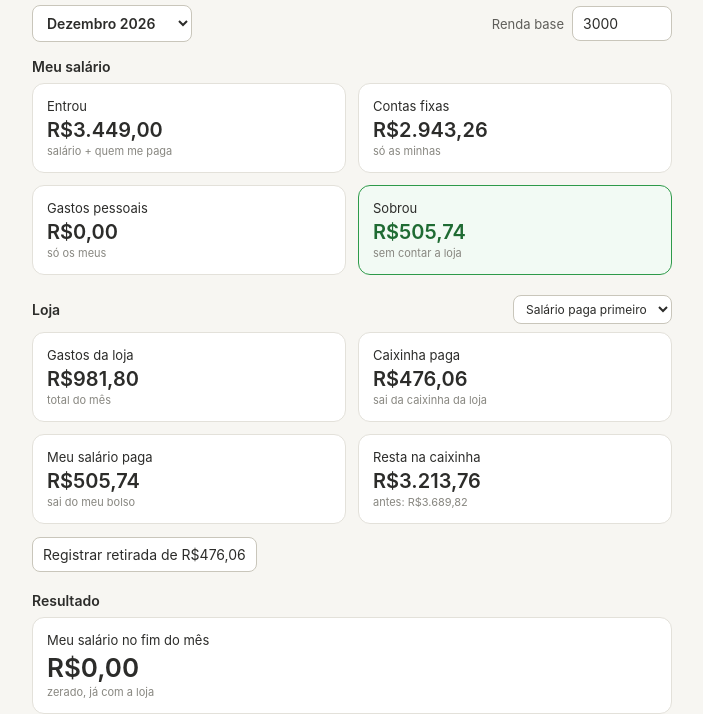
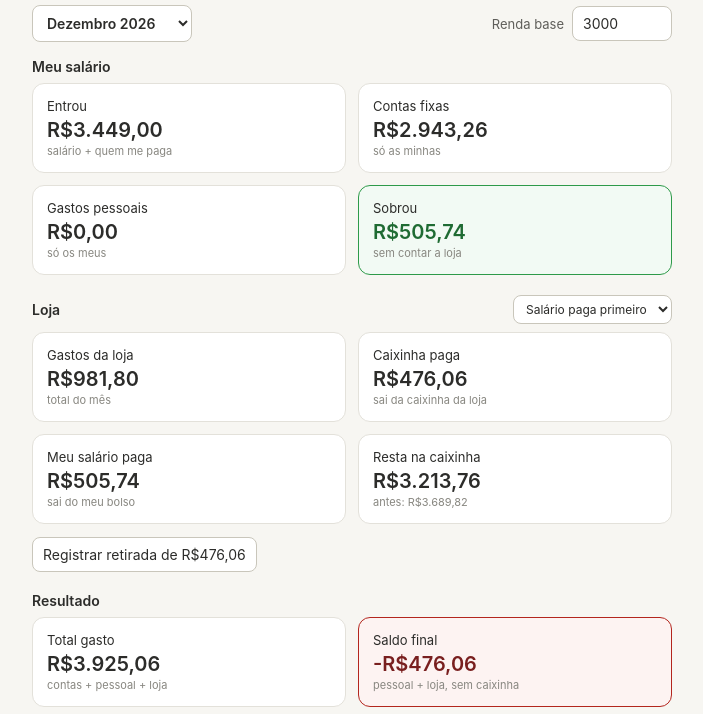
Before and after one commit to brunamarquesb127-cloud/financeiro, a plain HTML site: page index.html in a window 1280 px wide. Shown: the part 87-801 px from the top of the page, without its empty margins (288-991 px from the left). Drawn offline with Linux system fonts and the light colour scheme.

Commit message:
Add files via upload

```diff
--- a/index.html
+++ b/index.html
@@ -661,6 +661,8 @@
       r.daCaixinha = r2c(r.jaRetirado + r.aRetirar);
       r.doSalario = r2c(r.loja - r.daCaixinha);
       r.socorro = retiradas(c => !ehCxLoja(c), m);
+      r.total = r2c(r.fixo + r.pessoal + r.loja);
+      r.saldoTudo = r2c(r.renda - r.total);
       r.fim = r2c(r.sobra - r.doSalario + r.socorro);
       cx = r2c(cx - r.aRetirar);
       r.cxDepois = cx;
@@ -716,14 +718,16 @@
     // --- resultado ---
     box.appendChild(elx('div', 'grpTit', 'Resultado'));
     const g3 = elx('div', 'nGrid'); box.appendChild(g3);
+    card(g3, 'totalGastoOut', 'Total gasto', r.total, 'contas + pessoal + loja');
+    card(g3, 'saldoTudoOut', 'Saldo final', r.saldoTudo, 'pessoal + loja, sem caixinha', {res:true});
     if(r.socorro > 0){ card(g3, 'socorroOut', 'Cobri com minhas caixinhas', r.socorro, 'emergência, tia e outras', {full:true}); }
-    card(g3, 'saldoOut', 'Meu salário no fim do mês', r.fim, r.fim < 0 ? 'negativo, já com a loja' : r.fim > 0 ? 'positivo, já com a loja' : 'zerado, já com a loja', {res:true, full:true});
+    card(g3, 'saldoOut', 'Saldo final com a caixinha', r.fim, (r.fim < 0 ? 'negativo' : r.fim > 0 ? 'positivo' : 'zerado') + (r.daCaixinha > 0 ? ', caixinha da loja paga ' + fmt(r.daCaixinha) : ', sem usar a caixinha'), {res:true, full:true});
     // --- todos os meses ---
     const c3 = elx('details', 'fluxoCard');
     c3.open = mesTabAberta; c3.addEventListener('toggle', () => { mesTabAberta = c3.open; });
     c3.appendChild(elx('summary', '', 'Todos os meses'));
     const wrap = elx('div', 'mesWrap'), tb = elx('table', 'mesTab'), hr = elx('tr');
-    ['Mês', 'Salário sem a loja', 'Gastos da loja', 'Caixinha paga', 'Salário no fim', 'Resta na caixinha'].forEach(h => hr.appendChild(elx('th', '', h)));
+    ['Mês', 'Salário sem a loja', 'Gastos da loja', 'Saldo final', 'Caixinha paga', 'Saldo com caixinha', 'Resta na caixinha'].forEach(h => hr.appendChild(elx('th', '', h)));
     tb.appendChild(hr);
     const curto = v => fmt(v).replace('R$', '');
     plano.forEach(x => {
@@ -731,6 +735,7 @@
       tr.appendChild(elx('td', '', x.mes.slice(0, 3) + '/' + x.mes.slice(-2)));
       tr.appendChild(elx('td', x.sobra < 0 ? 'neg' : '', curto(x.sobra)));
       tr.appendChild(elx('td', '', curto(x.loja)));
+      tr.appendChild(elx('td', x.saldoTudo < 0 ? 'neg' : '', curto(x.saldoTudo)));
       tr.appendChild(elx('td', '', curto(x.daCaixinha)));
       tr.appendChild(elx('td', x.fim < 0 ? 'neg' : x.fim > 0 ? 'vpos' : '', curto(x.fim)));
       tr.appendChild(elx('td', '', curto(x.cxDepois)));
--- a/sw.js
+++ b/sw.js
@@ -1,6 +1,6 @@
 // Service worker do Painel Financeiro: guarda o app para abrir offline.
 // Ao mudar o index.html, aumente a versão abaixo para o iPhone pegar a novidade.
-const VERSAO = 'painel-v26';
+const VERSAO = 'painel-v27';
 const ARQUIVOS = ['./', './index.html', './manifest.webmanifest', './icon-180.png', './icon-192.png', './icon-512.png'];
 
 self.addEventListener('install', e => {
```
